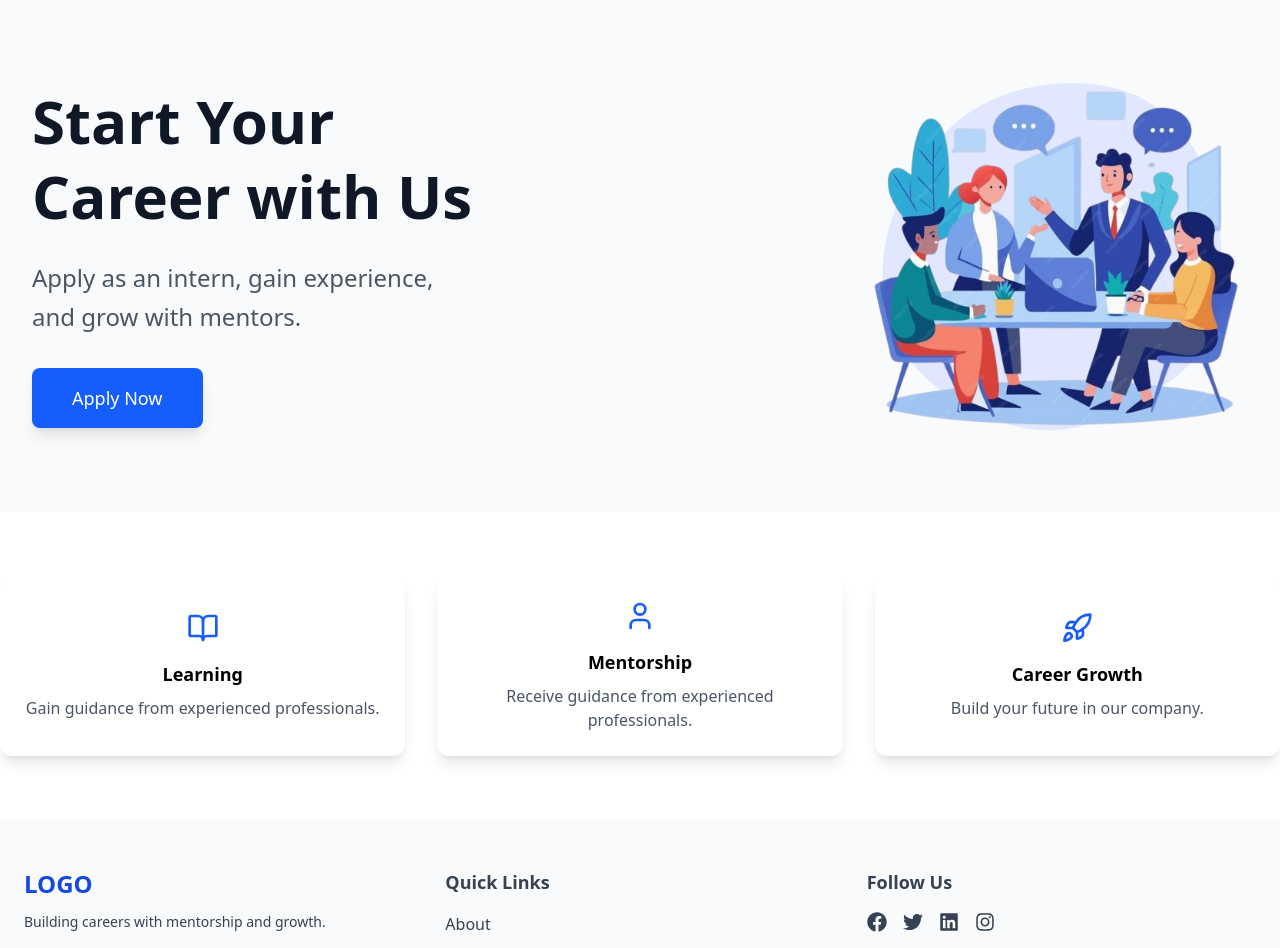
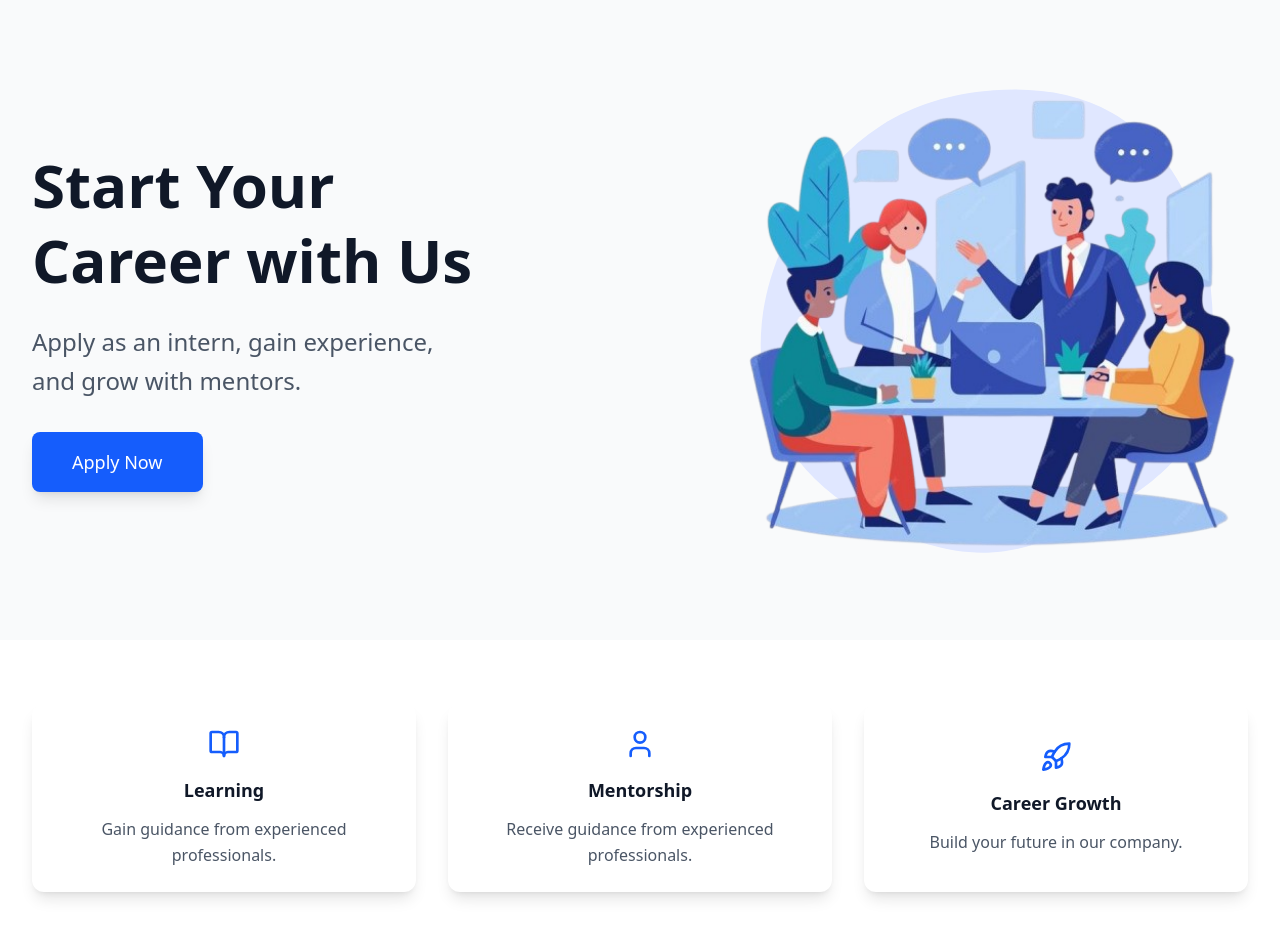
Before and after one commit to Addo715/Jnard_Internship, a React (Vite) app in the folder client/: page / in a window 1280 px wide. Shown: the top 948 px of the page. Built offline with nearby package versions, Linux system fonts and the light colour scheme.

Commit message:
New all update

```diff
--- a/client/src/Components/Features.jsx
+++ b/client/src/Components/Features.jsx
@@ -21,17 +21,27 @@ const features = [
 
 const Features = () => {
   return (
-    <section className="  grid md:grid-cols-3 gap-8 py-16 bg-white ">
+    <section className="px-4 sm:px-6 lg:px-8 py-8 sm:py-12 lg:py-16 bg-white">
+      <div className="max-w-7xl mx-auto">
+        <div className="grid grid-cols-1 sm:grid-cols-2 lg:grid-cols-3 gap-6 sm:gap-8">
           {features.map((feature, index) => (
             <div
               key={index}
-          className="flex flex-col items-center justify-center text-center p-6 rounded-xl shadow-lg transition"
+              className="flex flex-col items-center justify-center text-center p-4 sm:p-6 rounded-xl shadow-lg hover:shadow-xl transition-shadow duration-300 bg-white"
             >
+              <div className="mb-3 sm:mb-4">
                 {feature.icon}
-          <h3 className="text-lg font-semibold mt-4">{feature.title}</h3>
-          <p className="text-gray-600 mt-2">{feature.description}</p>
+              </div>
+              <h3 className="text-base sm:text-lg font-semibold mb-2 sm:mb-3 text-gray-900">
+                {feature.title}
+              </h3>
+              <p className="text-sm sm:text-base text-gray-600 leading-relaxed">
+                {feature.description}
+              </p>
             </div>
           ))}
+        </div>
+      </div>
     </section>
   );
 };
--- a/client/src/Components/Hero.jsx
+++ b/client/src/Components/Hero.jsx
@@ -5,7 +5,7 @@ const Hero = () => {
     <div className="bg-gray-50">
       {/* Hero Section */}
       <main className="px-4 sm:px-6 lg:px-8 py-8 sm:py-12 lg:py-16">
-        <div className="max-w-7xl mx-auto">
+        <div className="max-w-[80rem] mx-auto">
           <div className="flex flex-col lg:flex-row items-center justify-between gap-8 lg:gap-12">
             {/* Left Content */}
             <div className="flex-1 max-w-2xl text-center lg:text-left">
@@ -26,7 +26,7 @@ const Hero = () => {
 
             {/* Right Illustration */}
             <div className="flex-1 flex justify-center lg:justify-end">
-              <div className="relative w-64 h-64 sm:w-80 sm:h-80 lg:w-96 lg:h-96">
+              <div className="relative w-64 h-64 sm:w-80 sm:h-80 md:w-96 md:h-96 lg:w-[28rem] lg:h-[28rem] xl:w-[32rem] xl:h-[32rem] 2xl:w-[36rem] 2xl:h-[36rem]">
                 {/* SVG background */}
                 <svg
                   className="absolute inset-0 w-full h-full"
@@ -45,7 +45,7 @@ const Hero = () => {
                   <img
                     src="/TeamImage.png"
                     alt="Team illustration"
-                    className="max-w-full max-h-full object-contain"
+                    className="w-full h-full object-contain max-w-full max-h-full"
                   />
                 </div>
               </div>
```
Also changed, not shown: 1 other file (tests, documents, lock files or other folders). Lines whose indentation alone changed are shown as unchanged.
